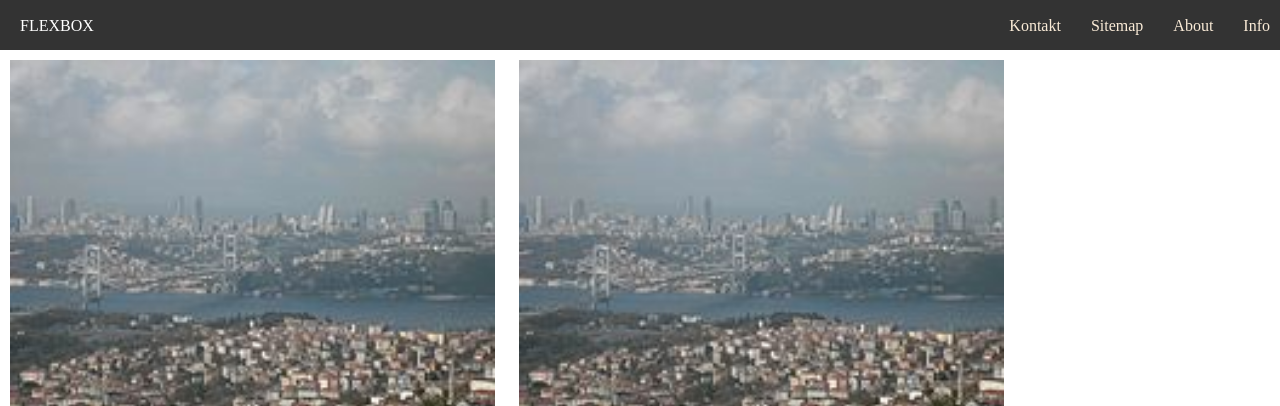
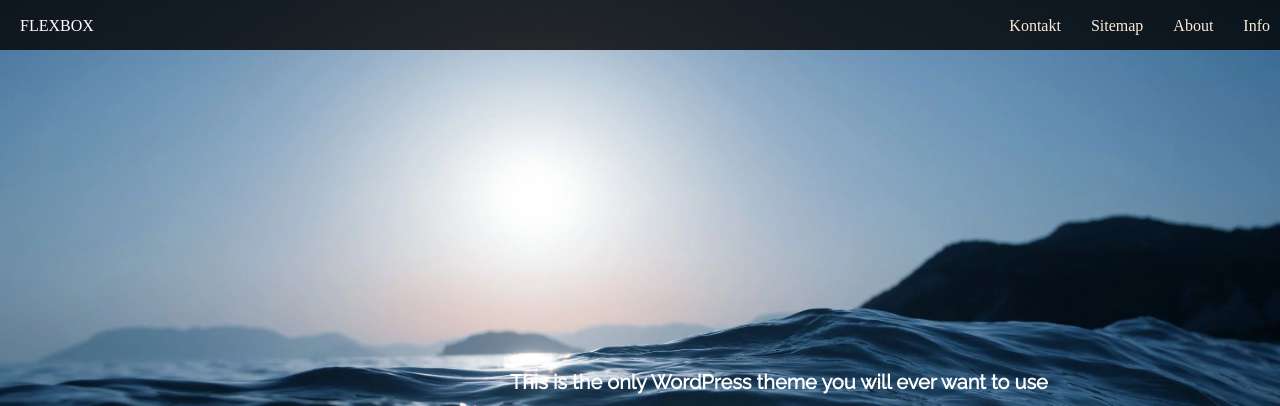
Before and after one commit to mustafakesergit/Design-Worpress-Seite, a plain HTML site: page index.html in a window 1280 px wide. Shown: the top 406 px of the page. Drawn offline with Linux system fonts and the light colour scheme.

Commit message:
comment section

```diff
--- a/index.html
+++ b/index.html
@@ -1,5 +1,6 @@
 <!DOCTYPE html>
 <html lang="en">
+
 <head>
     <meta charset="UTF-8">
     <meta name="viewport" content="width=device-width, initial-scale=1.0">
@@ -7,6 +8,7 @@
     <title>Document</title>
     <link rel="stylesheet" href="style.css">
 </head>
+
 <body>
     <nav>
 
@@ -18,7 +20,7 @@
 
     </nav>
 
-    <section>
+    <!-- <section>
 
         <article class="bildergalerie">
 
@@ -41,7 +43,7 @@
             <img src="/Panorama_of_Istanbul_2.JPG" alt="">
             <img src="/Panorama_of_Istanbul_2.JPG" alt="">
 
-        </article>
+        </article> -->
     <section class="section2">
 
         <div class="text">
@@ -59,4 +61,5 @@
 
 
 </body>
+
 </html>
```
Lines whose indentation alone changed are shown as unchanged.
